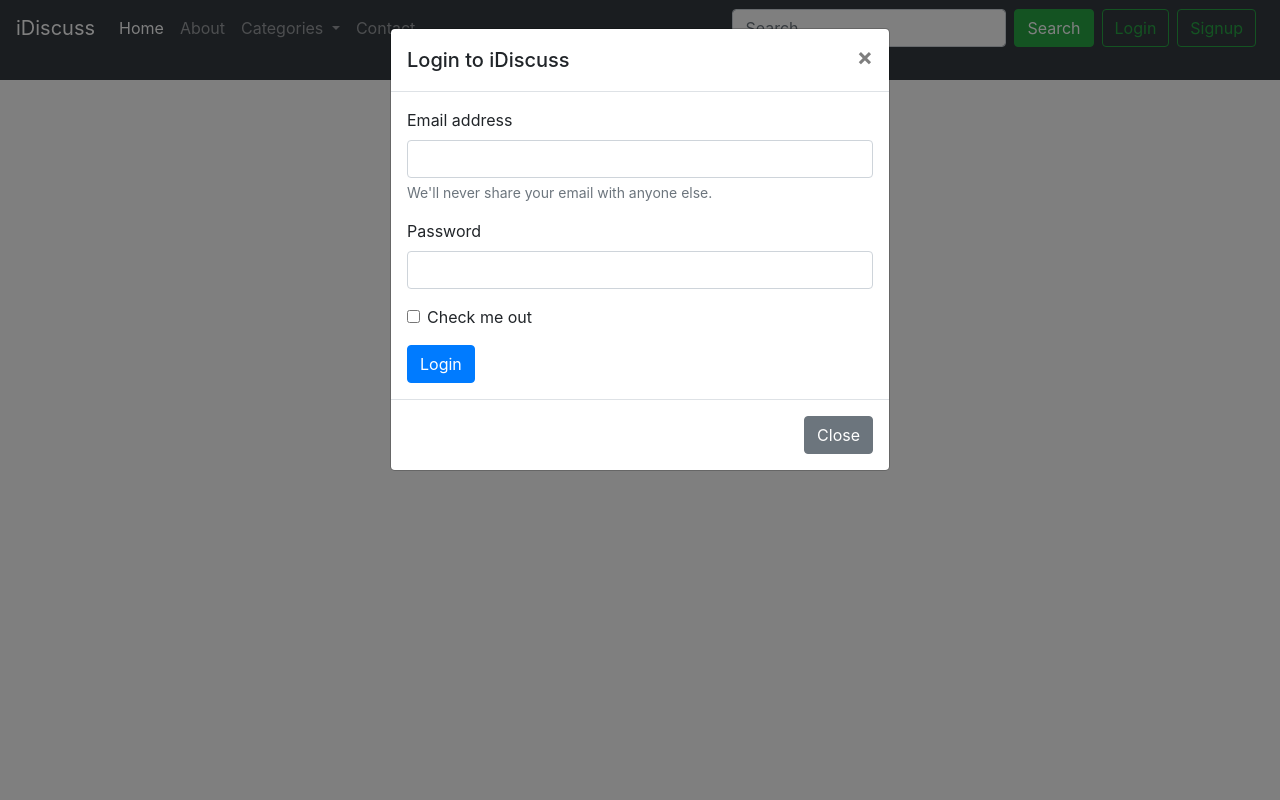
After one commit to Asadujjaman47/PHP-Forum-Site, a PHP site: page /contact.php in a window 1280 px wide, after a click on "Login". The commit adds this page. Run offline with PHP 8.4, Linux system fonts and the light colour scheme.

Commit message:
Adding Login Modals, About & Contact Pages

```diff
--- /dev/null
+++ b/contact.php
@@ -0,0 +1,40 @@
+<!doctype html>
+<html lang="en">
+
+<head>
+    <!-- Required meta tags -->
+    <meta charset="utf-8">
+    <meta name="viewport" content="width=device-width, initial-scale=1, shrink-to-fit=no">
+
+    <!-- Bootstrap CSS -->
+    <link rel="stylesheet" href="https://cdn.jsdelivr.net/npm/bootstrap@4.6.2/dist/css/bootstrap.min.css"
+        integrity="sha384-xOolHFLEh07PJGoPkLv1IbcEPTNtaed2xpHsD9ESMhqIYd0nLMwNLD69Npy4HI+N" crossorigin="anonymous">
+
+    <title>Welcome to iDiscuss - Coding Forums</title>
+</head>
+
+<body>
+    <?php include 'partials/_header.php'; ?>
+
+
+    <?php include 'partials/_footer.php'; ?>
+
+    <!-- Optional JavaScript; choose one of the two! -->
+
+    <!-- Option 1: jQuery and Bootstrap Bundle (includes Popper) -->
+    <script src="https://cdn.jsdelivr.net/npm/jquery@3.5.1/dist/jquery.slim.min.js"
+        integrity="sha384-DfXdz2htPH0lsSSs5nCTpuj/zy4C+OGpamoFVy38MVBnE+IbbVYUew+OrCXaRkfj" crossorigin="anonymous">
+    </script>
+    <script src="https://cdn.jsdelivr.net/npm/bootstrap@4.6.2/dist/js/bootstrap.bundle.min.js"
+        integrity="sha384-Fy6S3B9q64WdZWQUiU+q4/2Lc9npb8tCaSX9FK7E8HnRr0Jz8D6OP9dO5Vg3Q9ct" crossorigin="anonymous">
+    </script>
+
+    <!-- Option 2: Separate Popper and Bootstrap JS -->
+    <!--
+    <script src="https://cdn.jsdelivr.net/npm/jquery@3.5.1/dist/jquery.slim.min.js" integrity="sha384-DfXdz2htPH0lsSSs5nCTpuj/zy4C+OGpamoFVy38MVBnE+IbbVYUew+OrCXaRkfj" crossorigin="anonymous"></script>
+    <script src="https://cdn.jsdelivr.net/npm/popper.js@1.16.1/dist/umd/popper.min.js" integrity="sha384-9/reFTGAW83EW2RDu2S0VKaIzap3H66lZH81PoYlFhbGU+6BZp6G7niu735Sk7lN" crossorigin="anonymous"></script>
+    <script src="https://cdn.jsdelivr.net/npm/bootstrap@4.6.2/dist/js/bootstrap.min.js" integrity="sha384-+sLIOodYLS7CIrQpBjl+C7nPvqq+FbNUBDunl/OZv93DB7Ln/533i8e/mZXLi/P+" crossorigin="anonymous"></script>
+    -->
+</body>
+
+</html>
--- /dev/null
+++ b/partials/_dbconnect.php
@@ -0,0 +1,6 @@
+<?php
+// Script to connnet to te database
+
+
+
+?>
--- a/partials/_header.php
+++ b/partials/_header.php
@@ -1,7 +1,7 @@
 <?php
 echo '
 <nav class="navbar navbar-expand-lg navbar-dark bg-dark">
-    <a class="navbar-brand" href="#">iDiscuss</a>
+    <a class="navbar-brand" href="/forum">iDiscuss</a>
     <button class="navbar-toggler" type="button" data-toggle="collapse" data-target="#navbarSupportedContent" aria-controls="navbarSupportedContent" aria-expanded="false" aria-label="Toggle navigation">
         <span class="navbar-toggler-icon"></span>
     </button>
@@ -9,10 +9,10 @@ echo '
     <div class="collapse navbar-collapse" id="navbarSupportedContent">
         <ul class="navbar-nav mr-auto">
             <li class="nav-item active">
-                <a class="nav-link" href="#">Home <span class="sr-only">(current)</span></a>
+                <a class="nav-link" href="/forum">Home <span class="sr-only">(current)</span></a>
             </li>
             <li class="nav-item">
-                <a class="nav-link" href="#">About</a>
+                <a class="nav-link" href="about.php">About</a>
             </li>
             <li class="nav-item dropdown">
                 <a class="nav-link dropdown-toggle" href="#" role="button" data-toggle="dropdown" aria-expanded="false">
@@ -26,18 +26,20 @@ echo '
                 </div>
             </li>
             <li class="nav-item">
-                <a class="nav-link" href="#" tabindex="-1">Contact</a>
+                <a class="nav-link" href="contact.php">Contact</a>
             </li>
         </ul>
         <form class="form-inline my-2 my-lg-0">
             <input class="form-control mr-sm-2" type="search" placeholder="Search" aria-label="Search">
             <button class="btn btn-success my-2 my-sm-0" type="submit">Search</button>
         </form>
-        <button class="btn btn-outline-success ml-2">Login</button>
-        <button class="btn btn-outline-success mx-2">Signup</button>
+        <button class="btn btn-outline-success ml-2" data-toggle="modal" data-target="#loginModal">Login</button>
+        <button class="btn btn-outline-success mx-2" data-toggle="modal" data-target="#signupModal">Signup</button>
     </div>
 </nav>
 
-'
+';
 
+include 'partials/_loginModal.php';
+include 'partials/_signupModal.php';
 ?>
--- /dev/null
+++ b/partials/_loginModal.php
@@ -0,0 +1,35 @@
+<!-- Modal -->
+<div class="modal fade" id="loginModal" tabindex="-1" aria-labelledby="loginModalLabel" aria-hidden="true">
+    <div class="modal-dialog">
+        <div class="modal-content">
+            <div class="modal-header">
+                <h5 class="modal-title" id="loginModalLabel">Login to iDiscuss</h5>
+                <button type="button" class="close" data-dismiss="modal" aria-label="Close">
+                    <span aria-hidden="true">&times;</span>
+                </button>
+            </div>
+            <form>
+                <div class="modal-body">
+                    <div class="form-group">
+                        <label for="exampleInputEmail1">Email address</label>
+                        <input type="email" class="form-control" id="exampleInputEmail1" aria-describedby="emailHelp">
+                        <small id="emailHelp" class="form-text text-muted">We'll never share your email with anyone
+                            else.</small>
+                    </div>
+                    <div class="form-group">
+                        <label for="exampleInputPassword1">Password</label>
+                        <input type="password" class="form-control" id="exampleInputPassword1">
+                    </div>
+                    <div class="form-group form-check">
+                        <input type="checkbox" class="form-check-input" id="exampleCheck1">
+                        <label class="form-check-label" for="exampleCheck1">Check me out</label>
+                    </div>
+                    <button type="submit" class="btn btn-primary">Login</button>
+                </div>
+                <div class="modal-footer">
+                    <button type="button" class="btn    btn-secondary" data-dismiss="modal">Close</button>
+                </div>
+            </form>
+        </div>
+    </div>
+</div>
--- /dev/null
+++ b/partials/_signupModal.php
@@ -0,0 +1,35 @@
+<!-- Modal -->
+<div class="modal fade" id="signupModal" tabindex="-1" aria-labelledby="signupModalLabel" aria-hidden="true">
+    <div class="modal-dialog">
+        <div class="modal-content">
+            <div class="modal-header">
+                <h5 class="modal-title" id="signupModalLabel">Signup for an iDiscuss Account</h5>
+                <button type="button" class="close" data-dismiss="modal" aria-label="Close">
+                    <span aria-hidden="true">&times;</span>
+                </button>
+            </div>
+            <form>
+                <div class="modal-body">
+                    <div class="form-group">
+                        <label for="exampleInputEmail1">Email address</label>
+                        <input type="email" class="form-control" id="exampleInputEmail1" aria-describedby="emailHelp">
+                        <small id="emailHelp" class="form-text text-muted">We'll never share your email with anyone
+                            else.</small>
+                    </div>
+                    <div class="form-group">
+                        <label for="exampleInputPassword1">Password</label>
+                        <input type="password" class="form-control" id="exampleInputPassword1">
+                    </div>
+                    <div class="form-group">
+                        <label for="exampleInputPassword1">Confirm Password</label>
+                        <input type="password" class="form-control" id="exampleInputPassword1">
+                    </div>
+                    <button type="submit" class="btn btn-primary">Signpu</button>
+                </div>
+                <div class="modal-footer">
+                    <button type="button" class="btn    btn-secondary" data-dismiss="modal">Close</button>
+                </div>
+            </form>
+        </div>
+    </div>
+</div>
```
Also changed, not shown: about.php (added, +40 -0 lines), index.php (+61 -7 lines), partials/_footer.php (line endings or trailing spaces).
